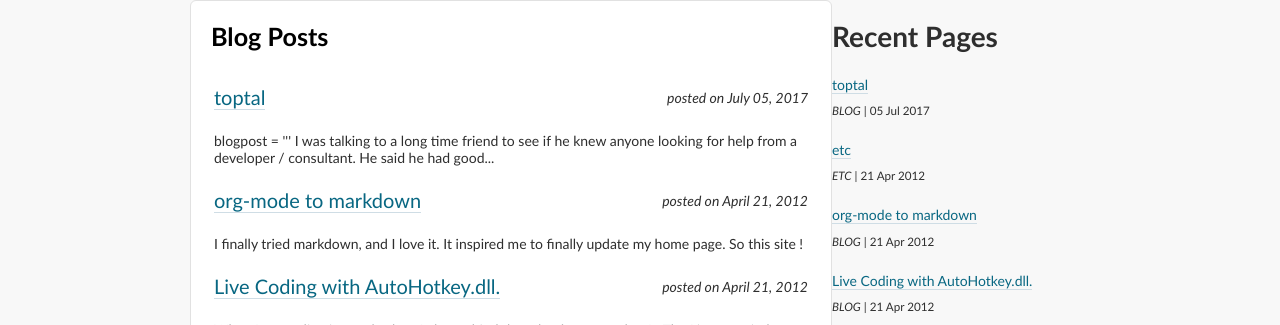
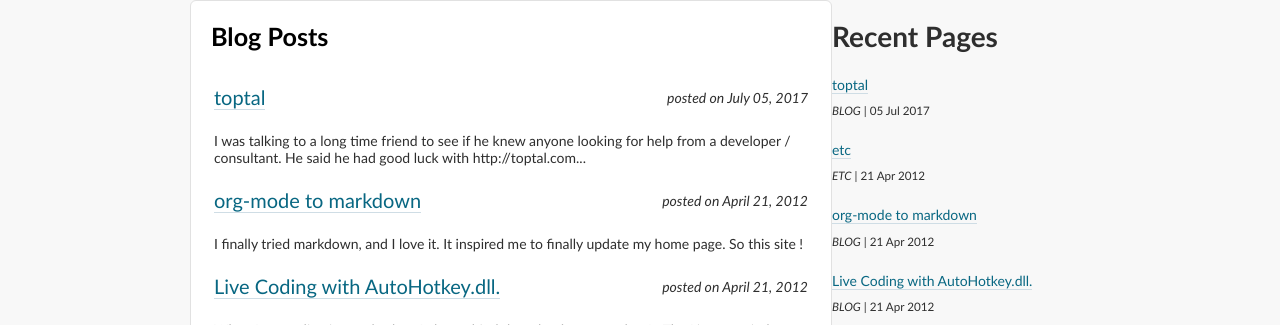
Before and after one commit to tinku99/tinku99.github.com, a Jekyll site: the page built from blog/index.md, in a window 1280 px wide. Shown: the part 208-533 px from the top of the page. Built offline with Jekyll 4.4.1, drawn with Linux system fonts in a browser that asks for light colours; Markdown is read by kramdown in place of the engine named in the settings.

Commit message:
Update 2017-07-05-toptal.md

```diff
--- a/blog/_posts/2017-07-05-toptal.md
+++ b/blog/_posts/2017-07-05-toptal.md
@@ -4,10 +4,4 @@ title: toptal
 description: freelancing with toptal
 tags: [python]
 ---
-
-{% highlight python %}
-blogpost = '''
 I was talking to a long time friend to see if he knew anyone looking for help from a developer / consultant.  He said he had good luck with http://toptal.com .  So next, i search hacker news for a discussion on it, and the response seemed to be mostly positive.  Certainly, no where near as much vitriol as i usually see about freelancing middlemen.  Its also gave me a good excuse to resurrect this blog.  The signup process so far has been pretty smooth.  Looking forward to getting into the software consulting community.
-'''
-
-{% endhighlight %}
```
